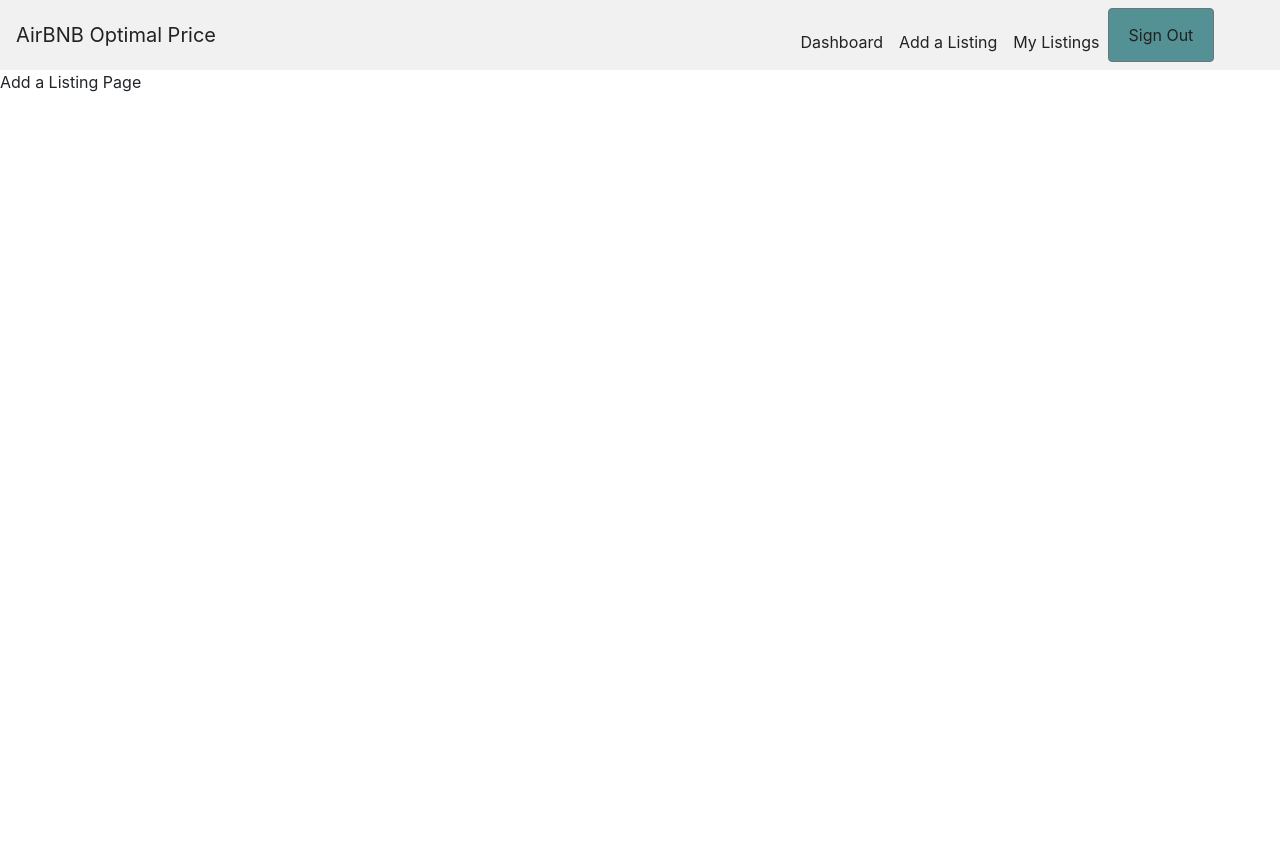
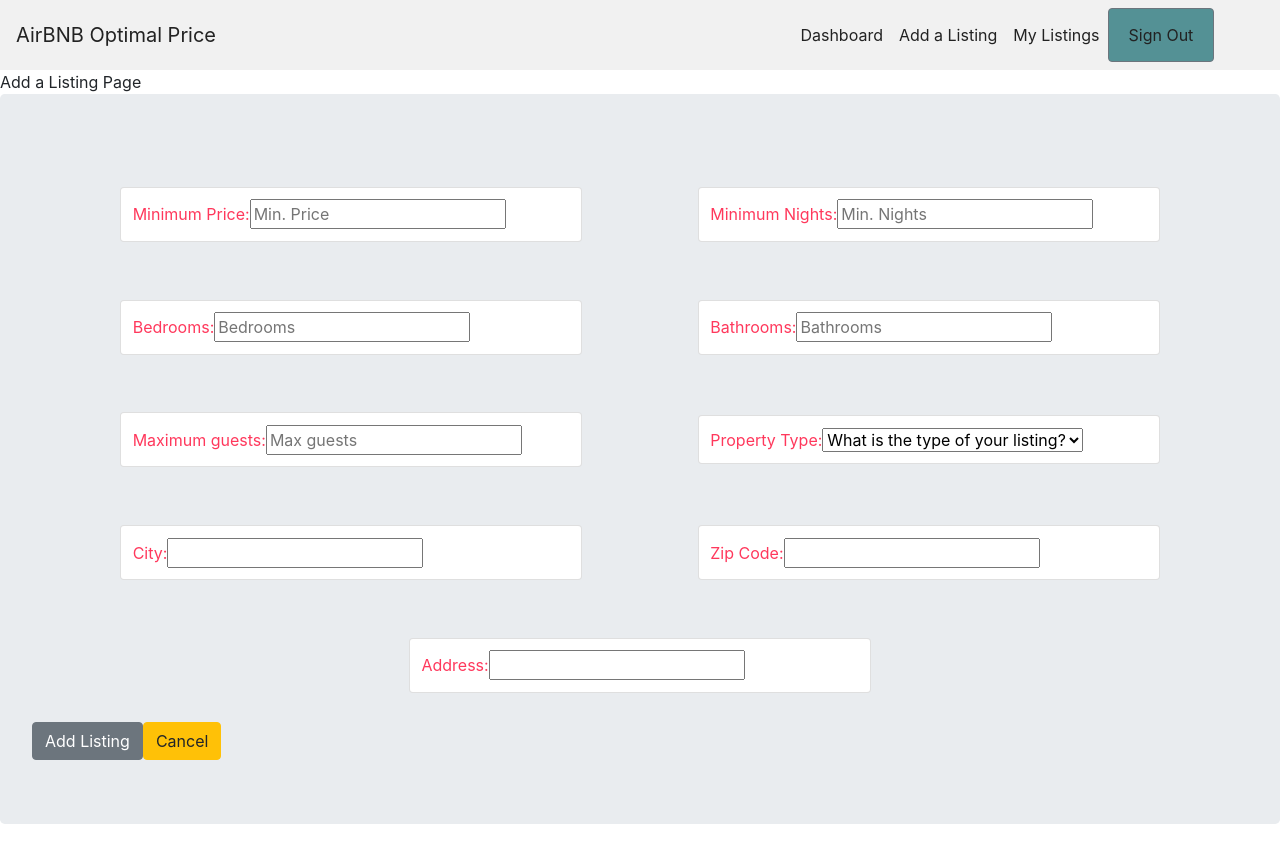
Before and after one commit to bw-ft-airbnb-1/front-end, a React (Create React App) app in the folder optimal-price/: page /newlisting in a window 1280 px wide. Before the commit the page ends 800 px from the top, so only its background shows below. Built offline with nearby package versions, Linux system fonts and the light colour scheme.

Commit message:
Add a listing form styled and complete.

```diff
--- /dev/null
+++ b/optimal-price/src/components/Dashboard.css
@@ -0,0 +1,35 @@
+/* DASHBOARD */
+.welcome-card {
+    width: 25%;
+    margin-right: 55%;
+    margin-top: 5%;
+    margin-left: 5%;
+}
+
+
+
+
+/* ADD LISTING */
+
+.addListing {
+    display: flex;
+    margin-left: 2.5%;
+    margin-right: 2.5%;
+    flex-wrap: wrap;
+    justify-content: space-around;
+    align-items: baseline;
+}
+
+.addListing-label {
+    margin-left: 2.5%;
+    margin-right: 2.5%;
+    margin-top: 2.5%;
+    margin-bottom: 2.5%;
+}
+
+.addCard {
+    height: 30%;
+    width: 40%;
+    margin-top: 2.5%;
+    margin-bottom: 2.5%;
+}
--- a/optimal-price/src/components/Dashboard/AddListing.js
+++ b/optimal-price/src/components/Dashboard/AddListing.js
@@ -1,13 +1,187 @@
-import React from 'react';
+import React, { useState, useEffect } from 'react';
 import { NavBar } from '../NavBar.js';
 
+import {
+    Jumbotron,
+    Button,
+    Card
+  } from 'reactstrap';
+
+  import axios from 'axios';
+
+  import '../Dashboard.css';
+
+ // import {axiosWithAuth} from './../utils/axiosWithAuth';
+//import Context from './../contexts/loginContext';
+
 export const AddListing = () => {
+ const [listing, setListing] = useState({
+     availability: {"Monday":false, "Tuesday":false, "Wednesday":false, "Thursday":false, "Friday":false, "Saturday":false, "Sunday":false},
+     minimumPrice: "",
+     minimumNights: "",
+     bedrooms: "",
+     bathrooms: "",
+     entirePlace: true,
+     maxGuests: "",
+     amenities: {"laundry":false, "spa":false, "wifi":false, "cleaning":false, "breakfast":false, "security":false, "pool":false, "patio":false},
+     propertyType: "",
+     city: "",
+     zipCode: "",
+     address: ""
+ })
+
+ // Still need to take care of Amenities, entirePlace, and Availability
+
+ const handleChange = (event) => {
+     setListing({
+         ...listing,
+         [event.target.name]: event.target.value
+     })
+ }
 
 
+ const addListing = (event) => {
+     event.preventDefault()
+     console.log("This is your add listing form state:", listing)
+ }
     return(
         <div>
         <NavBar />
             Add a Listing Page
+            <Jumbotron className="addListing-jumbo">
+                <form className="addListing" onSubmit={AddListing}>
+
+                    <Card className="addCard">
+                        <label className="addListing-label">
+                            Minimum Price:
+                            <input
+                                type="number"
+                                name="minimumPrice"
+                                value={listing.minimumPrice || ""}
+                                onChange={handleChange}
+                                min="0"
+                                placeholder="Min. Price"
+                                onChange={handleChange}
+                                required
+                            />
+                        </label>
+                    </Card>
+                    <Card className="addCard">
+                        <label className="addListing-label">
+                            Minimum Nights:
+                            <input
+                            type="number"
+                            name="minimumNights"
+                            value={listing.minimumNights || ""}
+                            onChange={handleChange}
+                            min="1"
+                            placeholder="Min. Nights"
+                            onChange={handleChange}
+                            required
+                            />
+                        </label>
+                    </Card>
+                    <Card className="addCard">
+                        <label className="addListing-label">
+                            Bedrooms:
+                            <input
+                            type="number"
+                            name="bedrooms"
+                            value={listing.bedrooms || ""}
+                            min="1"
+                            placeholder="Bedrooms"
+                            onChange={handleChange}
+                            required
+                            />
+                        </label>
+                    </Card>
+                    <Card className="addCard">
+                        <label className="addListing-label">
+                            Bathrooms:
+                            <input
+                            type="number"
+                            name="bathrooms"
+                            value={listing.bathrooms || ""}
+                            min="1"
+                            placeholder="Bathrooms"
+                            onChange={handleChange}
+                            required
+                            />
+                        </label>
+                    </Card>
+                    <Card className="addCard">
+                        <label className="addListing-label">
+                            Maximum guests:
+                            <input
+                            type="number"
+                            name="maxGuests"
+                            value={listing.maxGuests || ""}
+                            min="1"
+                            placeholder="Max guests"
+                            onChange={handleChange}
+                            />
+                        </label>
+                    </Card>
+                    <Card className="addCard">
+                        <label className="addListing-label">
+                            Property Type:
+                            <select
+                            name="propertyType"
+                            value={listing.propertyType}
+                            onChange={handleChange}
+                            required
+                            >
+                                <option value="none">What is the type of your listing?</option>
+                                <option value="House">House</option>
+                                <option value="Townhouse">Townhouse</option>
+                                <option value="Apartment">Apartment</option>
+                            </select>
+                        </label>
+                    </Card>
+                    <Card className="addCard">
+                        <label className="addListing-label">
+                            City:
+                            <input
+                            type="text"
+                            name="city"
+                            value={listing.city}
+                            onChange={handleChange}
+                            required
+                            />
+                        </label>
+                    </Card>
+                    <Card className="addCard">
+                        <label className="addListing-label">
+                            Zip Code:
+                            <input
+                            type="number"
+                            name="zipCode"
+                            value={listing.zipCode}
+                            onChange={handleChange}
+                            required
+                            />
+                        </label>
+                    </Card>
+                    <Card className="addCard">
+                        <label className="addListing-label">
+                            Address:
+                            <input
+                            type="text"
+                            name="address"
+                            value={listing.address}
+                            onChange={handleChange}
+                            required
+                            />
+                        </label>
+                    </Card>
+                </form>
+                <Button onClick={addListing} className="submitButton">
+                    Add Listing
+                </Button>
+                <Button color="warning">
+                    Cancel
+                </Button>
+            </Jumbotron>
         </div>
     )
 }
--- a/optimal-price/src/components/Dashboard/Dashboard.js
+++ b/optimal-price/src/components/Dashboard/Dashboard.js
@@ -4,6 +4,8 @@
     Card
 } from 'reactstrap';
 import { NavBar } from '../NavBar.js';
+
+import '../Dashboard.css';
 
 
 
@@ -14,8 +16,8 @@
     return(
         <div>
         <NavBar />
-        <Card>
-        <h1> Welcome, {user.name}! </h1>
+        <Card className="welcome-card">
+        <h1 className="welcome-text"> Welcome, {user.name}! </h1>
         </Card>
         </div>
     )
--- a/optimal-price/src/components/NavBar.css
+++ b/optimal-price/src/components/NavBar.css
@@ -14,7 +14,7 @@
     display: flex;
     justify-content: space-between;
     margin-left: 55%;
-    align-items: flex-end;
+    align-items: baseline;
 }
 
 .navLink {
@@ -27,3 +27,7 @@
 .signout-btn {
   background-color: #549195;
 }
+
+.signout-btn:hover {
+    background-color: #222222;
+}
```
